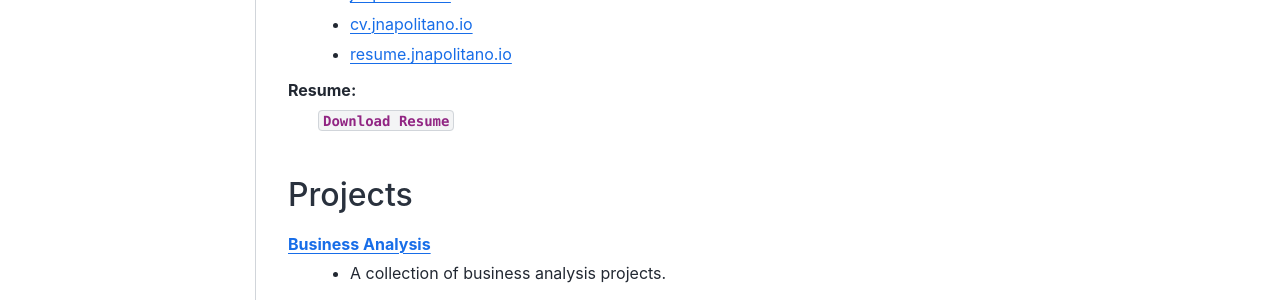
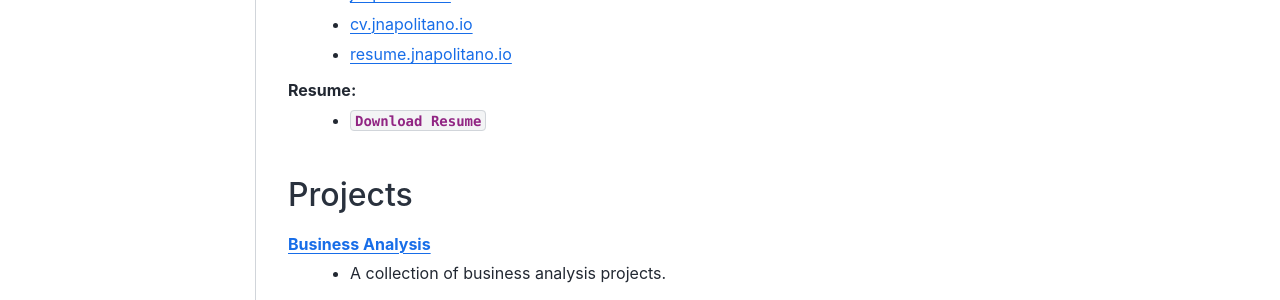
Before and after one commit to justin-napolitano/jnapolitano.io, a Sphinx documentation site: the page built from source/index.rst, in a window 1280 px wide and 900 px high. Shown: the part 423-723 px from the top of the window. Built offline with Sphinx 7.4.7 and the Sphinx Book theme 1.1.4, drawn with Linux system fonts in a browser that asks for light colours; cross-references to code outside the pages are shown as plain code.

Commit message:
autocommit on1645899811.921558

```diff
--- a/source/index.rst
+++ b/source/index.rst
@@ -23,7 +23,7 @@
     * `resume.jnapolitano.io <https://resume.jnapolitano.io>`_
 
 Resume:
-    :download:`Download Resume <pdf/justin_napolitano_resume.pdf>`
+    * :download:`Download Resume <pdf/justin_napolitano_resume.pdf>`
 
 
 
@@ -64,10 +64,10 @@
 #####################
 
 Programming Languages:
-    Bash, C, LaTeX, Python, SAS, SPSS, SQL.
+    * Bash, C, LaTeX, Python, SAS, SPSS, SQL.
 
 Technologies:
-    Azure, Debian/Ubuntu, Docker, Git, JanusGraph, Jupyter Notebook, Neo4j, Pandas, Rocky Linux, Shell, TensorFlow, Sphinx, Vim.
+   *  Azure, Debian/Ubuntu, Docker, Git, JanusGraph, Jupyter Notebook, Neo4j, Pandas, Rocky Linux, Shell, TensorFlow, Sphinx, Vim.
 
 Spoken Languages:
-    Cantonese, French, Mandarin, Modern Standard Arabic, Spanish, Sranan Tongo.
+    * Cantonese, French, Mandarin, Modern Standard Arabic, Spanish, Sranan Tongo.
```
Also changed, not shown: 4 other files.
